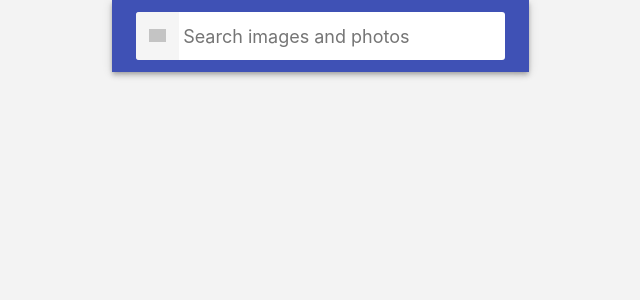
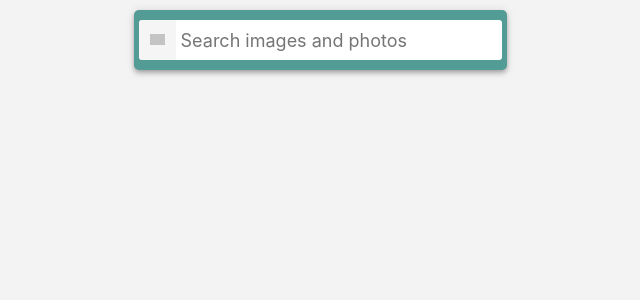
Before and after one commit to IgorButuzov/goit-react-hw-03-image-finder, a React (Create React App) app: page / in a window 1280 px wide. Shown: the top 300 px of the page, without its empty margins (320-960 px from the left). Built offline with nearby package versions, Linux system fonts and the light colour scheme; grey boxes are pictures that could not be loaded.

Commit message:
Update styles

```diff
--- a/src/components/App.js
+++ b/src/components/App.js
@@ -40,7 +40,8 @@ class App extends Component {
         const response = fetchImages(searchData, page);
         response.then(foundData => {
           foundData.data.hits.length === 0
-            ? toast.error('Better luck next time!')
+            ? toast.error(`${foundData.data.hits.length} images founded.
+            Try to searsch another image!`)
             : foundData.data.hits.forEach(
                 ({ id, webformatURL, largeImageURL }) => {
                   !images.some(image => image.id === id) &&
--- a/src/components/Button/Button.module.css
+++ b/src/components/Button/Button.module.css
@@ -1,8 +1,8 @@
 .Button {
   margin: 0 auto;
-  padding: 8px 16px;
+  padding: 10px;
   border-radius: 6px;
-  background-color: #3f51b5;
+  background-color: #539b95;
   transition: all 250ms cubic-bezier(0.4, 0, 0.2, 1);
   text-align: center;
   display: inline-block;
@@ -22,5 +22,8 @@
 
 .Button:hover,
 .Button:focus {
-  background-color: #303f9f;
+  box-shadow: 0px 3px 1px -2px #539b95,
+    0px 2px 2px 0px #539b95, 0px 1px 5px 0px #539b95;
+  background-color: #fff;
+  color: #539b95;
 }
--- a/src/components/ImageGalleryItem/ImageGalleryItem.module.css
+++ b/src/components/ImageGalleryItem/ImageGalleryItem.module.css
@@ -1,14 +1,15 @@
 .ImageGalleryItem {
-  border-radius: 2px;
+  border-radius: 11px;
   box-shadow: 0px 1px 3px 0px rgba(0, 0, 0, 0.2),
     0px 1px 1px 0px rgba(0, 0, 0, 0.14), 0px 2px 1px -1px rgba(0, 0, 0, 0.12);
 }
 
 .ImageGalleryItem__image {
   width: 100%;
-  height: 260px;
+  height: 200px;
   object-fit: cover;
   transition: transform 450ms cubic-bezier(0.4, 0, 0.2, 1);
+  border-radius: 10px;
 }
 
 .ImageGalleryItem__image:hover {
--- a/src/components/Modal/Modal.module.css
+++ b/src/components/Modal/Modal.module.css
@@ -12,6 +12,8 @@
 }
 
 .Modal {
-  max-width: calc(100vw - 48px);
-  max-height: calc(100vh - 24px);
+  position: absolute;
+  top: 50%;
+  left: 50%;
+  transform: translate(-50%, -50%);
 }
--- a/src/components/Searchbar/Searchbar.js
+++ b/src/components/Searchbar/Searchbar.js
@@ -1,5 +1,5 @@
 import { Component } from 'react';
-import s from 'components/Searchbar/Searchbar.module.css';
+import styles from 'components/Searchbar/Searchbar.module.css';
 import PropTypes from 'prop-types';
 import { toast } from 'react-toastify';
 import 'react-toastify/dist/ReactToastify.css';
@@ -22,7 +22,7 @@ class Searchbar extends Component {
     e.preventDefault();
 
     if (this.state.searchData.trim() === '') {
-      toast('Введите запрос');
+      toast('Enter a request');
       return;
     }
     this.props.onSubmit(this.state.searchData);
@@ -33,14 +33,14 @@ class Searchbar extends Component {
     const { handleChange, handleSubmit } = this;
 
     return (
-      <header className={s.searchbar}>
-        <form className={s.form} onSubmit={handleSubmit}>
-          <button type="submit" className={s.button}>
-            <span className={s.button_label}>Search</span>
+      <header className={styles.searchbar}>
+        <form className={styles.form} onSubmit={handleSubmit}>
+          <button type="submit" className={styles.button}>
+            <span className={styles.button_label}>Search</span>
           </button>
 
           <input
-            className={s.input}
+            className={styles.input}
             type="text"
             autoComplete="off"
             autoFocus
--- a/src/components/Searchbar/Searchbar.module.css
+++ b/src/components/Searchbar/Searchbar.module.css
@@ -1,18 +1,15 @@
 .searchbar {
+  margin-top: 10px;
   top: 0;
   left: 0;
-  position: sticky;
-  z-index: 1100;
   display: flex;
   justify-content: center;
   align-items: center;
-  min-height: 64px;
-  padding-right: 24px;
-  padding-left: 24px;
-  padding-top: 12px;
-  padding-bottom: 12px;
+  min-height: 60px;
+  padding: 5px;
+  border-radius: 5px;
   color: #fff;
-  background-color: #3f51b5;
+  background-color: #539b95;
   box-shadow: 0px 2px 4px -1px rgba(0, 0, 0, 0.2),
     0px 4px 5px 0px rgba(0, 0, 0, 0.14), 0px 1px 10px 0px rgba(0, 0, 0, 0.12);
 }
@@ -29,8 +26,8 @@
 
 .button {
   display: inline-block;
-  width: 48px;
-  height: 48px;
+  width: 40px;
+  height: 40px;
   border: 0;
   background-image: url('https://cdn-icons-png.flaticon.com/512/650/650154.png');
   background-size: 40%;
@@ -65,8 +62,7 @@
   font-size: 20px;
   border: none;
   outline: none;
-  padding-left: 4px;
-  padding-right: 4px;
+  padding: 5px;
 }
 
 .input::placeholder {
```
